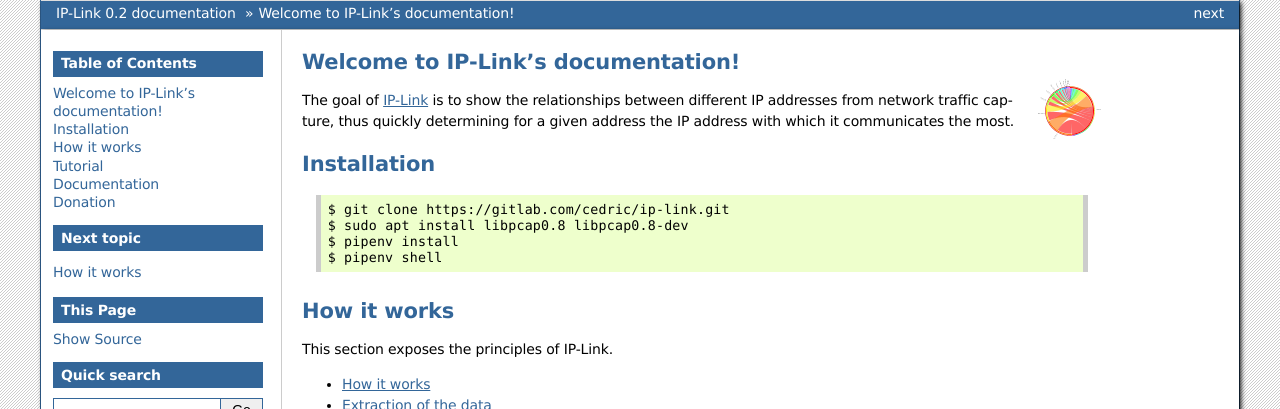
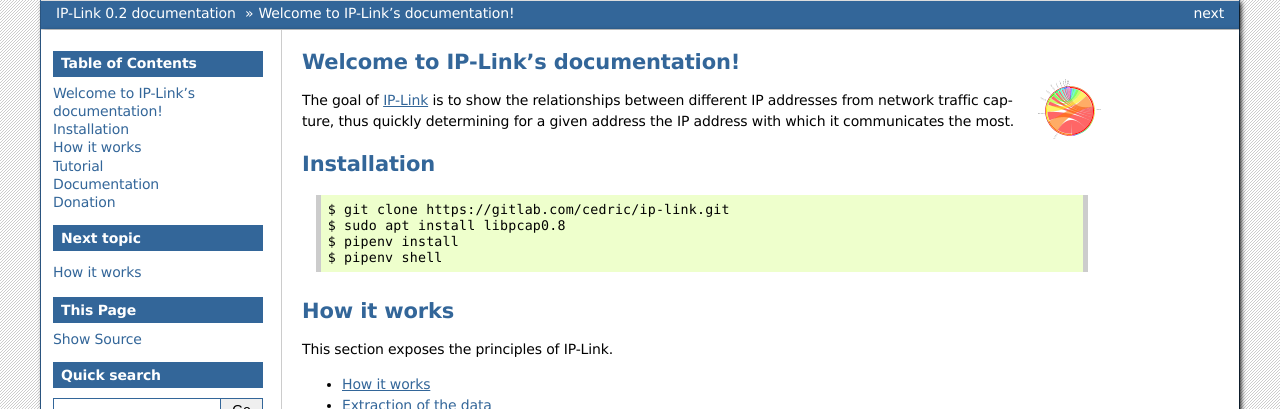
Before and after one commit to cedricbonhomme/IP-Link, a Sphinx documentation site: the page built from documentation/index.rst, in a window 1280 px wide. Shown: the top 409 px of the page. Built offline with Sphinx 7.4.7, drawn with Linux system fonts in a browser that asks for light colours.

Commit message:
Updated README because libpcap0.8-dev is useless.

```diff
--- a/documentation/index.rst
+++ b/documentation/index.rst
@@ -21,7 +21,7 @@
 .. code-block:: bash
 
     $ git clone https://gitlab.com/cedric/ip-link.git
-    $ sudo apt install libpcap0.8 libpcap0.8-dev
+    $ sudo apt install libpcap0.8
     $ pipenv install
     $ pipenv shell
 
```
Also changed, not shown: README.md (+1 -1 lines).
